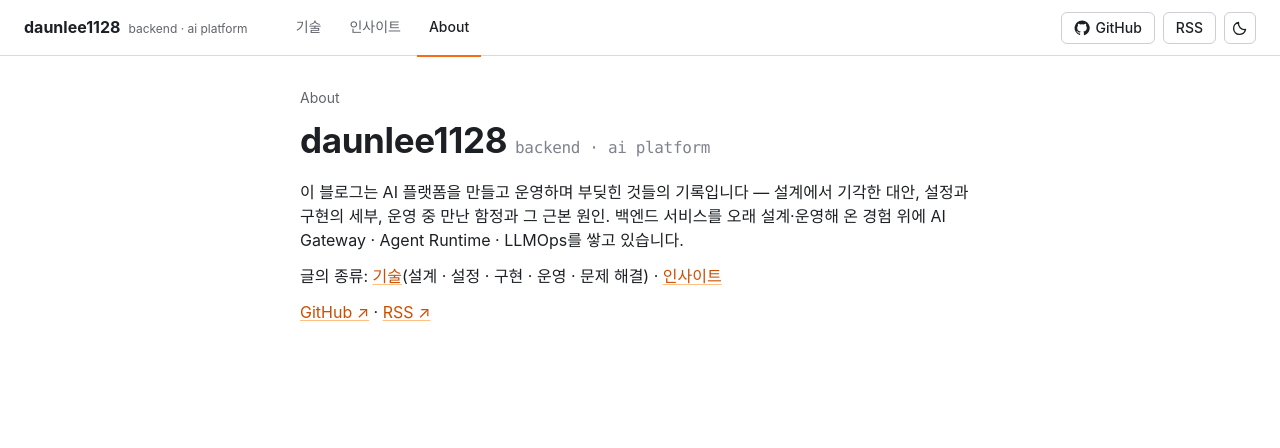
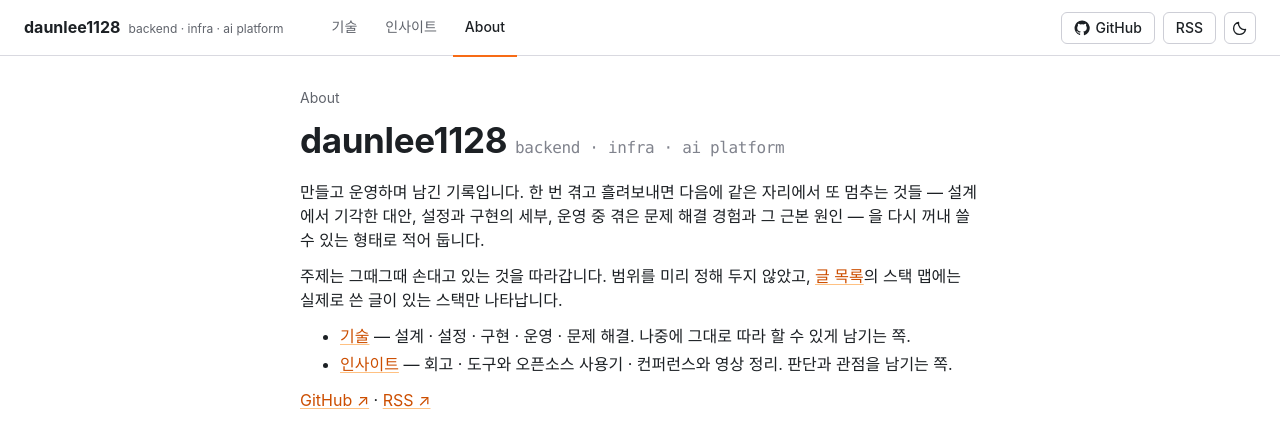
Before and after one commit to daunlee1128/daunlee1128.github.io, a Jekyll site: the page built from about.md, in a window 1280 px wide. Shown: the top 448 px of the page. Built offline with Jekyll 4.4.1, drawn with Linux system fonts in a browser that asks for light colours.

Commit message:
docs(site): 주제 범위를 AI 플랫폼에서 전체 기록으로 넓힘
tagline·description·about 소개문이 AI Gateway·Agent Runtime·LLMOps로
한정돼 있던 것을 만들고 운영하며 남긴 기록 전반으로 바꿨다.
about 에 기술/인사이트 두 갈래가 각각 무엇을 남기는지 명시.
README 정리, .gitignore 주석에서 내부 문서 참조 제거.

Co-Authored-By: Claude Opus 5 (1M context) <noreply@anthropic.com>
Claude-Session: https://claude.ai/code/session_01ABZpYYPHTbaD5faDFSyNTz

```diff
--- a/_config.yml
+++ b/_config.yml
@@ -1,8 +1,8 @@
-# 사이트 메타 — handle·github_url은 계정 생성 뒤(D11·D12) 바꾼다
+# 사이트 메타
 title: daunlee1128
 handle: daunlee1128
-tagline: backend · ai platform
-description: AI Gateway · Agent Runtime · LLMOps 를 만들고 운영하며 남기는 기록
+tagline: backend · infra · ai platform
+description: 만들고 운영하며 남긴 기록 — 설계 · 설정 · 구현 · 운영 · 문제 해결, 그리고 인사이트
 url: "https://daunlee1128.github.io"
 baseurl: ""
 github_url: "https://github.com/daunlee1128"
--- a/about.md
+++ b/about.md
@@ -8,8 +8,11 @@ permalink: /about/
 <div class="crumb"><span>About</span></div>
 <h1>{{ site.handle }} <small style="font-size:var(--fs-3);font-weight:400;color:var(--gray-10);font-family:var(--mono)">{{ site.tagline }}</small></h1>
 
-이 블로그는 AI 플랫폼을 만들고 운영하며 부딪힌 것들의 기록입니다 — 설계에서 기각한 대안, 설정과 구현의 세부, 운영 중 만난 함정과 그 근본 원인. 백엔드 서비스를 오래 설계·운영해 온 경험 위에 AI Gateway · Agent Runtime · LLMOps를 쌓고 있습니다.
+만들고 운영하며 남긴 기록입니다. 한 번 겪고 흘려보내면 다음에 같은 자리에서 또 멈추는 것들 — 설계에서 기각한 대안, 설정과 구현의 세부, 운영 중 겪은 문제 해결 경험과 그 근본 원인 — 을 다시 꺼내 쓸 수 있는 형태로 적어 둡니다.
 
-글의 종류: [기술]({{ '/tech/' | relative_url }})(설계 · 설정 · 구현 · 운영 · 문제 해결) · [인사이트]({{ '/insights/' | relative_url }})
+주제는 그때그때 손대고 있는 것을 따라갑니다. 범위를 미리 정해 두지 않았고, [글 목록]({{ '/' | relative_url }})의 스택 맵에는 실제로 쓴 글이 있는 스택만 나타납니다.
+
+- [기술]({{ '/tech/' | relative_url }}) — 설계 · 설정 · 구현 · 운영 · 문제 해결. 나중에 그대로 따라 할 수 있게 남기는 쪽.
+- [인사이트]({{ '/insights/' | relative_url }}) — 회고 · 도구와 오픈소스 사용기 · 컨퍼런스와 영상 정리. 판단과 관점을 남기는 쪽.
 
 [GitHub ↗]({{ site.github_url }}) · [RSS ↗]({{ '/feed.xml' | relative_url }})
```
Also changed, not shown: index.md (+1 -1 lines), README.md, 1 other file.
